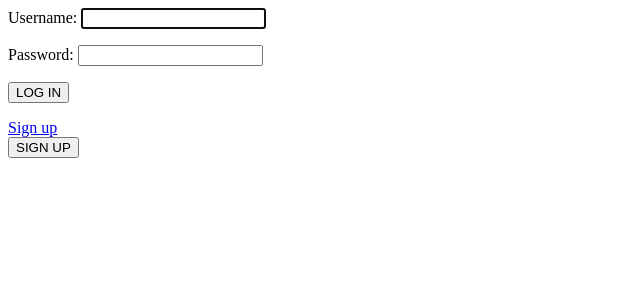
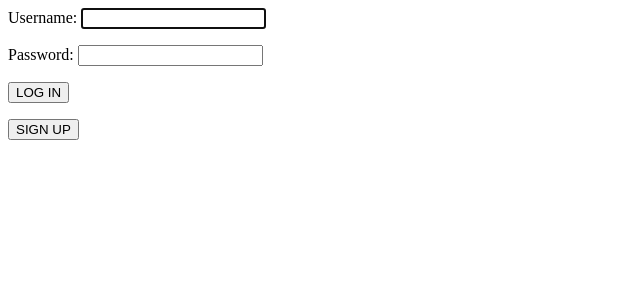
Before and after one commit to DaVinci113/django-Wallet_screener, a Django app: page /users/login/ in a window 1280 px wide. Shown: the top 300 px of the page, without its empty margins (0-640 px from the left). Run offline with Django 5.2, Linux system fonts and the light colour scheme.

Commit message:
реализована регистрация нового пользователя

```diff
--- a/users/templates/registration/login.html
+++ b/users/templates/registration/login.html
@@ -9,10 +9,9 @@
       <button name="submit">LOG IN</button>
   </form>
 
-  <a href="{% url 'users:register' %}">Sign up</a>
-
   <form action="{% url 'users:register' %}" method="get">
     {% csrf_token %}
     <button type="submit">SIGN UP</button>
   </form>
+
 {% endblock content %}
```
